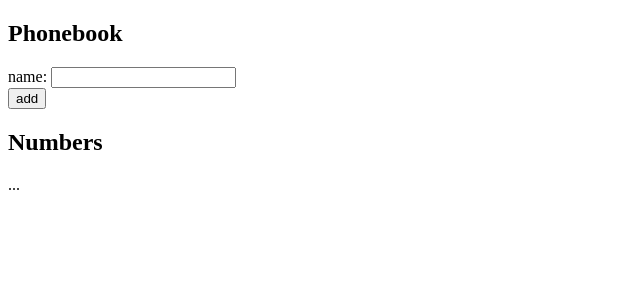
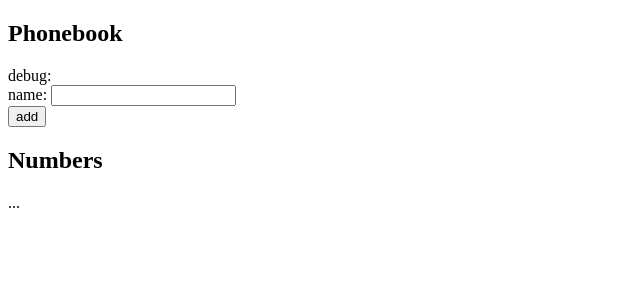
Before and after one commit to shamaanikala/FullStack-HY-k2023, a React (Create React App) app in the folder osa2/puhelinluettelo/: page / in a window 1280 px wide. Shown: the top 300 px of the page, without its empty margins (0-640 px from the left). Built offline with nearby package versions, Linux system fonts and the light colour scheme.

Commit message:
T2.6: Nimikenttään ja lomakkeeseen käsittelijät

```diff
--- a/osa2/puhelinluettelo/src/App.js
+++ b/osa2/puhelinluettelo/src/App.js
@@ -6,12 +6,23 @@ const App = () => {
   ])
   const [newName, setNewName] = useState('')
 
+  const addName = (event) => {
+    console.log('Lisätään nimi',event)
+    event.preventDefault()
+  }
+
+  const handleNameField = (event) => {
+    console.log('nimisyöte',event.target.value)
+    setNewName(event.target.value)
+  }
+
   return (
     <div>
       <h2>Phonebook</h2>
-      <form>
+      <div>debug: {newName}</div>
+      <form onSubmit={addName}>
         <div>
-          name: <input />
+          name: <input value={newName} onChange={handleNameField} />
         </div>
         <div>
           <button type="submit">add</button>
```
